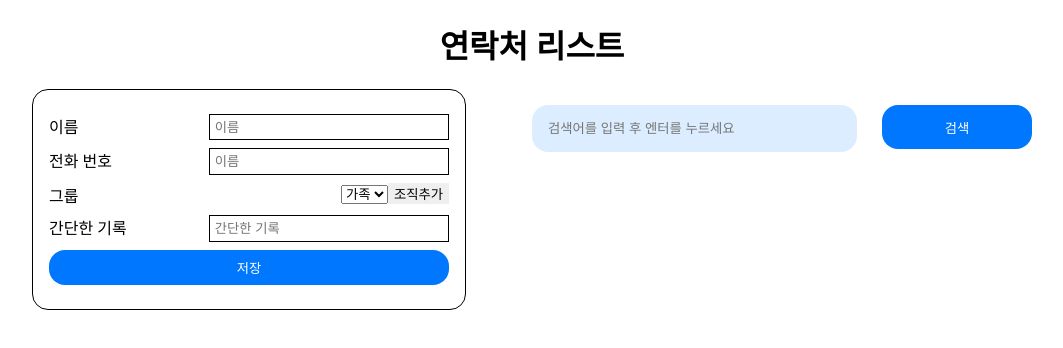
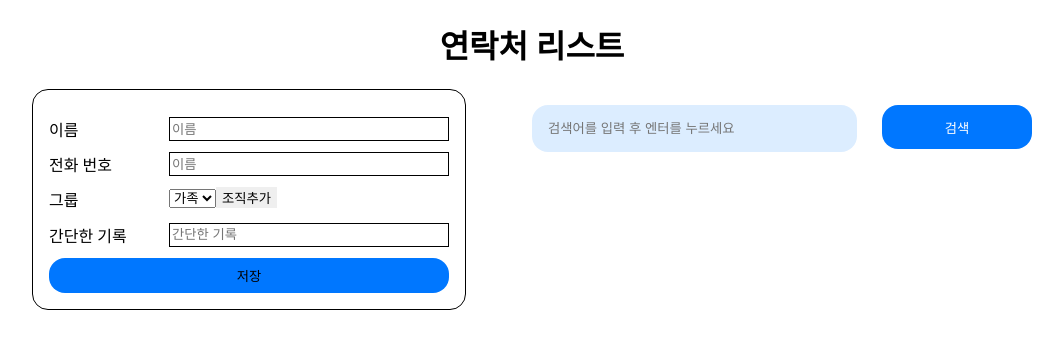
Before and after one commit to thsk3/contact-list, a React (Vite) app: page / in a window 1280 px wide. Shown: the top 348 px of the page, without its empty margins (108-1171 px from the left). Built offline with nearby package versions, Linux system fonts and the light colour scheme.

Commit message:
feat: List, Form 컴포넌트 분리

```diff
--- a/src/App.jsx
+++ b/src/App.jsx
@@ -1,3 +1,5 @@
+import ContactList from "./ContactList";
+import ContactListForm from "./ContactListForm";
 import "./index.css";
 import { useState } from "react";
 function App() {
@@ -5,99 +7,15 @@ function App() {
     let group = JSON.parse(localStorage.getItem("group")) || ["가족", "친구", "직장"];
     let [contactList, setContactList] = useState([...list]);
     let [groups, setGroups] = useState([...group]);
-    let data = {
-        name: "",
-        number: "",
-        group: "",
-        record: "",
-    };
-    let [input, setInput] = useState({ ...data });
-    console.log(contactList);
-    const savePhone = () => {
-        let copy = [...contactList];
-        copy.push(data);
-        setContactList(copy);
-        localStorage.setItem("contactList", JSON.stringify(copy));
-    };
-    const checkPhone = () => {};
+
     return (
         <div className="contact-list-wrap">
             <header className="header">
                 <h1>연락처 리스트</h1>
             </header>
             <main className="main">
-                <ul className="contact-form-wrap">
-                    <li>
-                        <label htmlFor="name">이름</label>
-                        <input
-                            type="text"
-                            id="name"
-                            placeholder="이름"
-                            onChange={(e) => {
-                                data.name = e.target.value;
-                            }}></input>
-                    </li>
-                    <li>
-                        <label htmlFor="number">전화 번호</label>
-                        <input
-                            type="text"
-                            id="number"
-                            placeholder="이름"
-                            onChange={(e) => {
-                                data.number = e.target.value;
-                            }}></input>
-                    </li>
-                    <li>
-                        <label htmlFor="group">그룹</label>
-                        <div>
-                            <select id="group">
-                                {groups.map((group, i) => (
-                                    <option key={i}>{group}</option>
-                                ))}
-                            </select>
-                            <button>조직추가</button>
-                        </div>
-                    </li>
-                    <li>
-                        <label htmlFor="record">간단한 기록</label>
-                        <input
-                            type="text"
-                            id="record"
-                            placeholder="간단한 기록"
-                            onChange={(e) => {
-                                data.record = e.target.value;
-                            }}></input>
-                    </li>
-                    <button
-                        onClick={() => {
-                            savePhone();
-                        }}>
-                        저장
-                    </button>
-                </ul>
-                <div className="saved-contact-list-wrap">
-                    <form>
-                        <input placeholder="검색어를 입력 후 엔터를 누르세요"></input>
-                        <button>검색</button>
-                    </form>
-                    <ul className="saved-contact-list">
-                        {contactList.map((item, i) => {
-                            return (
-                                <li key={i}>
-                                    <p>
-                                        <span>{item.name}</span>
-                                        <span>{item.number}</span>
-                                        <span>{item.group}</span>
-                                    </p>
-                                    <p>
-                                        <span>세부사항</span>
-                                        <span>삭제</span>
-                                    </p>
-                                </li>
-                            );
-                        })}
-                    </ul>
-                </div>
+                <ContactListForm contactList={contactList} setContactList={setContactList} groups={groups} setGroups={setGroups}></ContactListForm>
+                <ContactList contactList={contactList} setContactList={setContactList}></ContactList>
             </main>
             <footer className="footer"></footer>
         </div>
--- /dev/null
+++ b/src/ContactList.jsx
@@ -0,0 +1,27 @@
+export default function ContactList({ contactList, setContactList }) {
+    return (
+        <div className="saved-contact-list-wrap">
+            <form>
+                <input placeholder="검색어를 입력 후 엔터를 누르세요"></input>
+                <button>검색</button>
+            </form>
+            <ul className="saved-contact-list">
+                {contactList.map((item, i) => {
+                    return (
+                        <li key={i}>
+                            <p>
+                                <span>{item.name}</span>
+                                <span>{item.number}</span>
+                                <span>{item.group}</span>
+                            </p>
+                            <p>
+                                <span>세부사항</span>
+                                <span>삭제</span>
+                            </p>
+                        </li>
+                    );
+                })}
+            </ul>
+        </div>
+    );
+}
--- /dev/null
+++ b/src/ContactListForm.jsx
@@ -0,0 +1,81 @@
+export default function ContactListForm({ contactList, setContactList, groups, setGroups }) {
+    let data = {
+        name: "",
+        number: "",
+        group: "",
+        record: "",
+    };
+    // let [input, setInput] = useState({ ...data });
+    console.log(contactList);
+    let check = true;
+    const saveData = () => {
+        if (checkData) {
+            let copy = [...contactList];
+            copy.push(data);
+            setContactList(copy);
+            localStorage.setItem("contactList", JSON.stringify(copy));
+        } else {
+            ("");
+        }
+    };
+    const checkData = () => {
+        return true;
+    };
+    return (
+        <ul className="contact-form-wrap">
+            <li className="contact-form-essential">
+                <div>
+                    <label htmlFor="name">이름</label>
+                    <input
+                        type="text"
+                        id="name"
+                        placeholder="이름"
+                        onChange={(e) => {
+                            data.name = e.target.value;
+                        }}></input>
+                </div>
+                {check ? <></> : <p>djgj</p>}
+            </li>
+            <li className="contact-form-essential">
+                <div>
+                    <label htmlFor="number">전화 번호</label>
+                    <input
+                        type="text"
+                        id="number"
+                        placeholder="이름"
+                        onChange={(e) => {
+                            data.number = e.target.value;
+                        }}></input>
+                </div>
+                {check ? <></> : <p>djgj</p>}
+            </li>
+            <li>
+                <label htmlFor="group">그룹</label>
+                <div>
+                    <select id="group">
+                        {groups.map((group, i) => (
+                            <option key={i}>{group}</option>
+                        ))}
+                    </select>
+                    <button>조직추가</button>
+                </div>
+            </li>
+            <li>
+                <label htmlFor="record">간단한 기록</label>
+                <input
+                    type="text"
+                    id="record"
+                    placeholder="간단한 기록"
+                    onChange={(e) => {
+                        data.record = e.target.value;
+                    }}></input>
+            </li>
+            <button
+                onClick={() => {
+                    saveData();
+                }}>
+                저장
+            </button>
+        </ul>
+    );
+}
--- a/src/index.css
+++ b/src/index.css
@@ -1,9 +1,13 @@
+:root {
+    --color-blue: rgb(0, 119, 255);
+}
 body {
     margin: 0;
 }
 div {
     box-sizing: border-box;
 }
+
 ul,
 li {
     list-style: none;
@@ -14,6 +18,7 @@ input,
 button {
     border: none;
     box-sizing: border-box;
+    cursor: pointer;
 }
 
 .contact-list-wrap {
@@ -29,39 +34,50 @@ button {
     width: 100%;
     justify-content: space-between;
 }
+/* ===== form ===== */
 .contact-form-wrap {
-    width: 40%;
     padding: 1rem;
     border: 1px solid;
+    width: 40%;
     border-radius: 1rem;
 }
+.contact-form-wrap > * {
+    margin-top: 0.7rem;
+}
+
 .contact-form-wrap > li {
-    margin: 0.5rem 0;
+    display: flex;
+}
+.contact-form-essential {
+    flex-direction: column;
+}
+
+.contact-form-essential > div {
+    width: 100%;
     display: flex;
     justify-content: space-between;
 }
-.contact-form-wrap > li > label {
+.contact-form-essential > p {
+    padding: 0;
+    margin: 0;
+    margin-left: 30%;
+    font-size: 0.8rem;
+    color: red;
+}
+.contact-form-wrap label {
     width: 30%;
 }
-.contact-form-wrap > li > input {
-    width: 60%;
+.contact-form-wrap input {
     border: 1px solid;
-    padding: 0.3rem;
+    width: 70%;
 }
 .contact-form-wrap > button {
-    display: block;
-    margin: 0.5rem 0;
-    padding: 0.5rem;
     width: 100%;
-    color: white;
-    background-color: rgb(0, 119, 255);
+    padding: 0.5rem 0;
     border-radius: 1rem;
-    cursor: pointer;
+    background-color: var(--color-blue);
 }
-.contact-form-wrap > button:hover {
-    transition: 0.2s;
-    background-color: rgb(91, 170, 255);
-}
+/* ===== list ===== */
 .saved-contact-list-wrap {
     width: 50%;
 }
```
